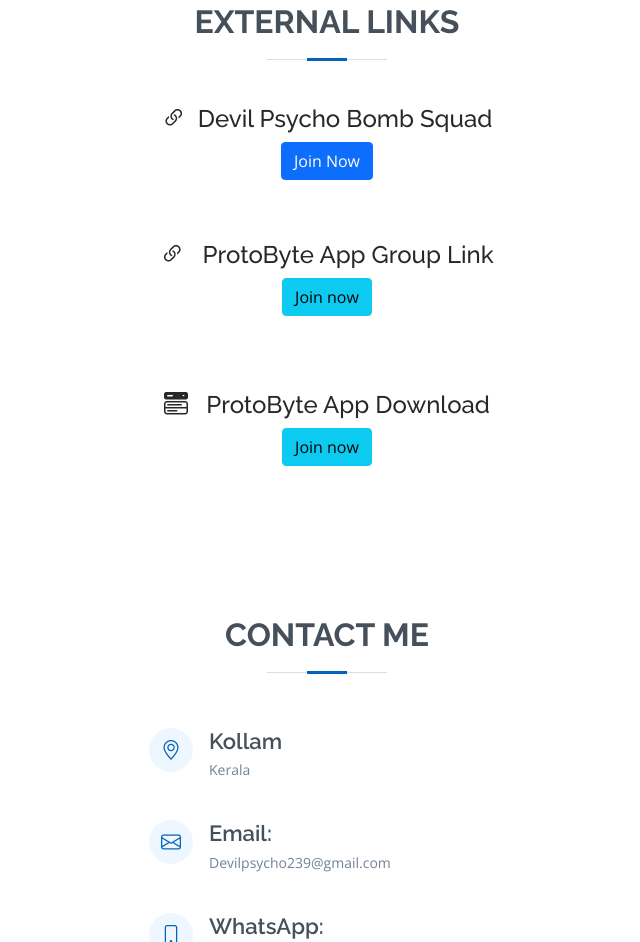
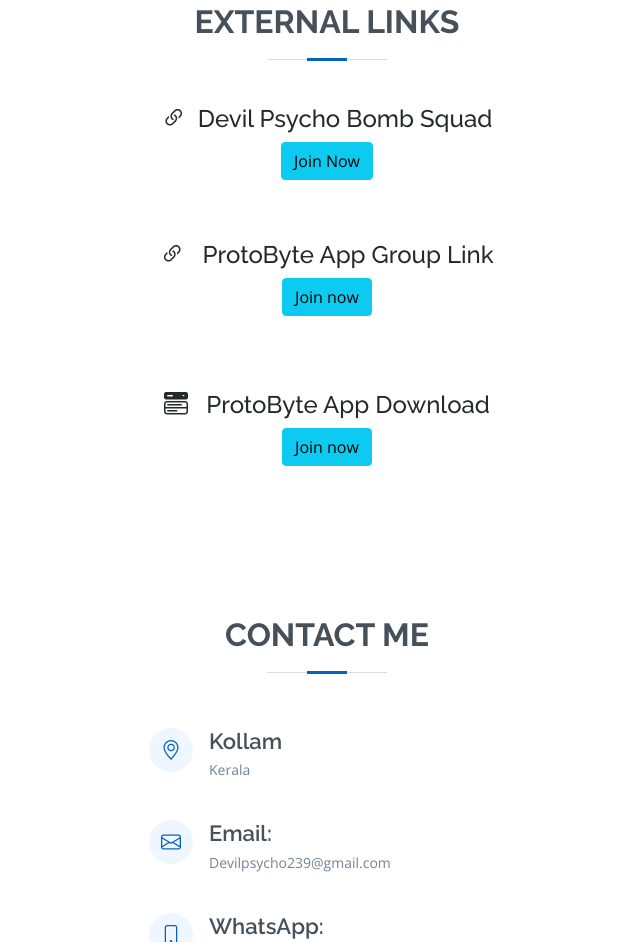
Before and after one commit to PSYCHO-MAADAN/Devil-psycho, a plain HTML site: page index.html in a window 1280 px wide. Shown: the part 3185-4127 px from the top of the page, without its empty margins (363-1003 px from the left). Drawn offline with nearby package versions, Linux system fonts and the light colour scheme.

Commit message:
Update index.html

```diff
--- a/index.html
+++ b/index.html
@@ -318,7 +318,7 @@
                   <div class="address" data-aos="fade-up">
 
                     <h4><i class="bi bi-link-45deg"></i><span>&nbsp;&nbsp;</span>Devil Psycho Bomb Squad</h4>
-                    <a href="https://chat.whatsapp.com/GeTjLBC5mf42RUYuJvvmLZ" class="btn btn-primary" role="button" aria-pressed="true">Join Now</a>
+                    <a href="https://chat.whatsapp.com/GeTjLBC5mf42RUYuJvvmLZ" class="btn btn-info" role="button" aria-pressed="true">Join Now</a>
                   </div>
                 </div>
                 </div>
```
